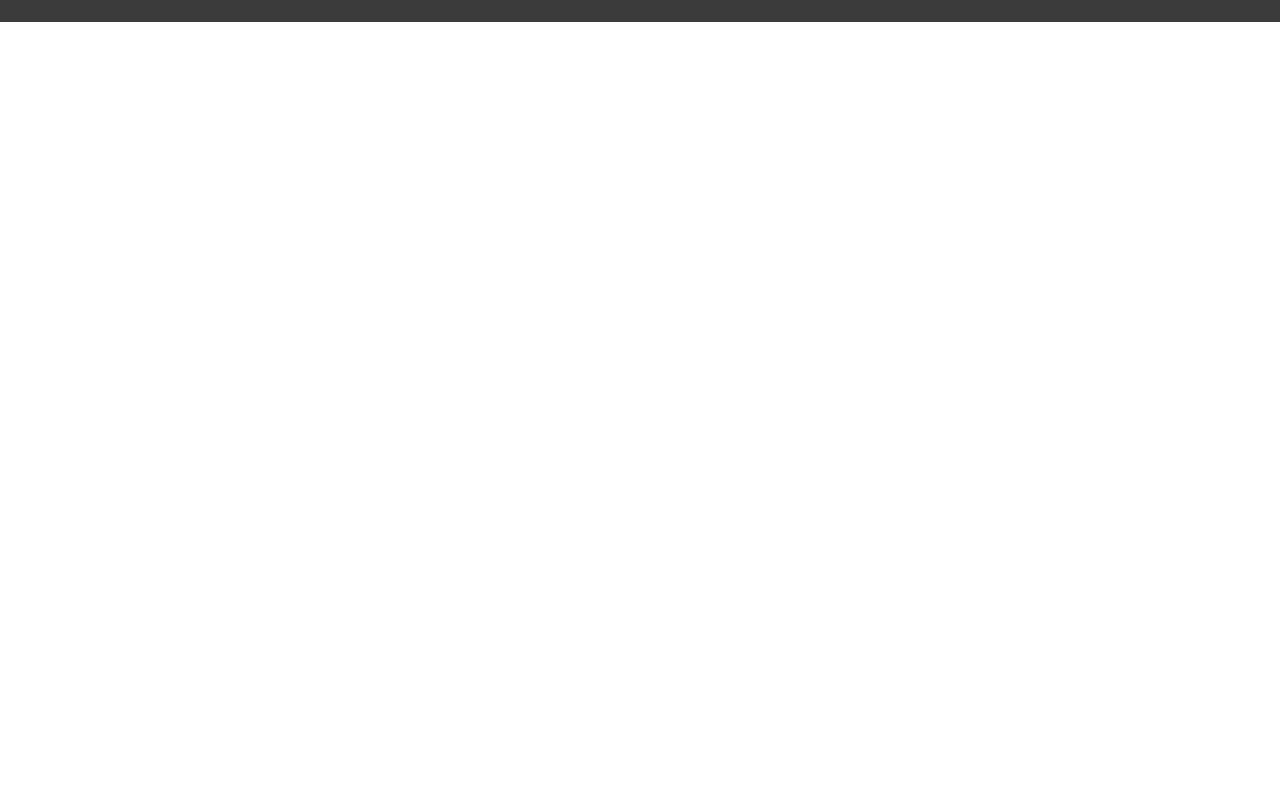
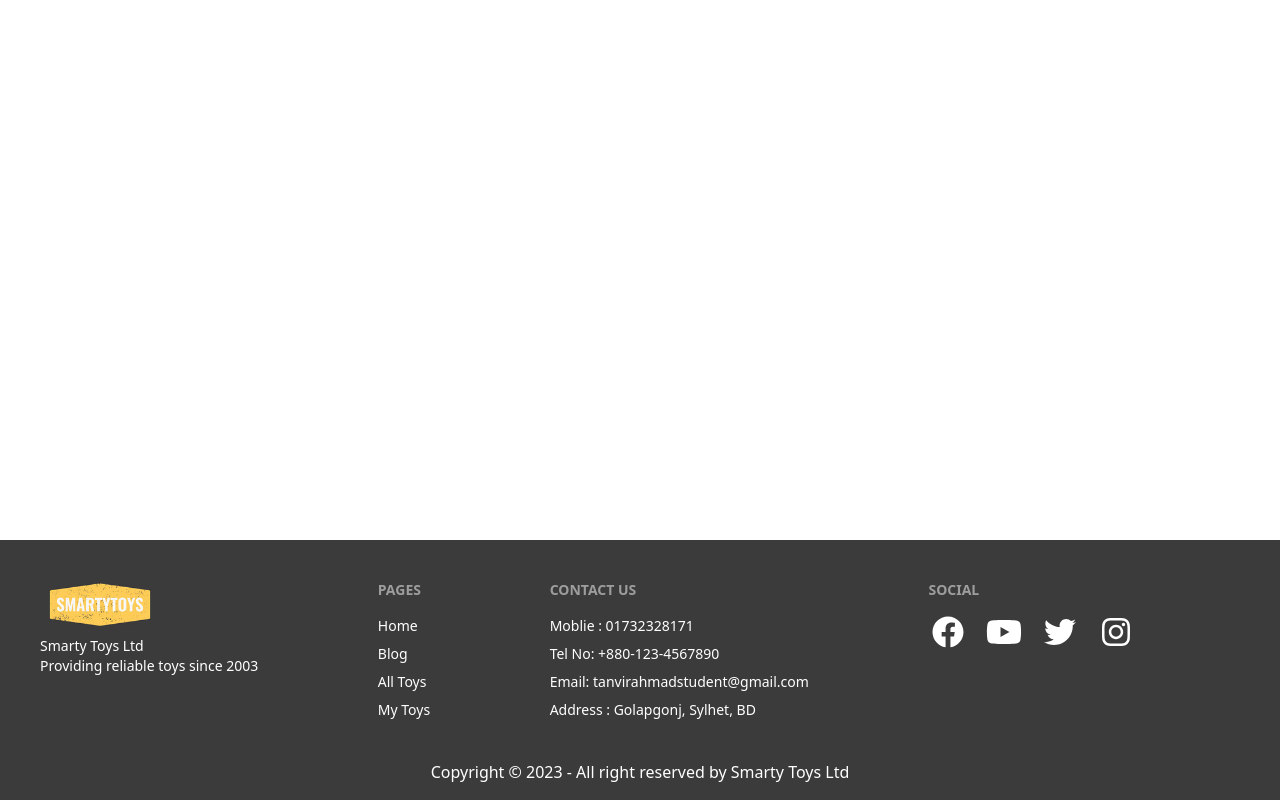
Before and after one commit to Tanvir3232/toy-marketplace-client, a React (Vite) app: page / in a window 1280 px wide. Shown: the part 260-1060 px from the top of the page. Before the commit the page ends 800 px from the top, so only its background shows below. Built offline with nearby package versions, Linux system fonts and the light colour scheme; no server answers.

Commit message:
implement footer section

```diff
--- a/src/layout/Main.jsx
+++ b/src/layout/Main.jsx
@@ -8,7 +8,9 @@
     return (
         <div>
              <Header></Header>
-             <Outlet></Outlet>
+             <div className='min-h-[calc(100vh-120px)] md:mx-12 mx-3 my-5'>
+                <Outlet></Outlet>
+             </div>
              <Footer></Footer>
              <Toaster />
         </div>
--- a/src/pages/Shared/Footer.jsx
+++ b/src/pages/Shared/Footer.jsx
@@ -1,22 +1,45 @@
-import React from 'react';
+import { Link } from 'react-router-dom';
+import logo from '../../assets/logo.png'
+import { FaBeer, FaFacebook, FaInstagram, FaTwitter, FaYoutube } from 'react-icons/fa';
+const Footer = () => {
+  return (
+    <footer className=' bg-[#3B3B3B] text-neutral-content'>
+      <div  className="footer p-10 ">
+        <div>
+          <img src={logo} className='h-12' alt="" />
+          <p>Smarty Toys Ltd<br />Providing reliable toys since 2003</p>
 
-const Footer = () => {
-    return (
-        <footer className="footer p-10 bg-[#3B3B3B] text-neutral-content">
+        </div>
         <div>
-          <svg width="50" height="50" viewBox="0 0 24 24" xmlns="http://www.w3.org/2000/svg" fillRule="evenodd" clipRule="evenodd" className="fill-current"><path d="M22.672 15.226l-2.432.811.841 2.515c.33 1.019-.209 2.127-1.23 2.456-1.15.325-2.148-.321-2.463-1.226l-.84-2.518-5.013 1.677.84 2.517c.391 1.203-.434 2.542-1.831 2.542-.88 0-1.601-.564-1.86-1.314l-.842-2.516-2.431.809c-1.135.328-2.145-.317-2.463-1.229-.329-1.018.211-2.127 1.231-2.456l2.432-.809-1.621-4.823-2.432.808c-1.355.384-2.558-.59-2.558-1.839 0-.817.509-1.582 1.327-1.846l2.433-.809-.842-2.515c-.33-1.02.211-2.129 1.232-2.458 1.02-.329 2.13.209 2.461 1.229l.842 2.515 5.011-1.677-.839-2.517c-.403-1.238.484-2.553 1.843-2.553.819 0 1.585.509 1.85 1.326l.841 2.517 2.431-.81c1.02-.33 2.131.211 2.461 1.229.332 1.018-.21 2.126-1.23 2.456l-2.433.809 1.622 4.823 2.433-.809c1.242-.401 2.557.484 2.557 1.838 0 .819-.51 1.583-1.328 1.847m-8.992-6.428l-5.01 1.675 1.619 4.828 5.011-1.674-1.62-4.829z"></path></svg>
-          <p>ACME Industries Ltd.<br/>Providing reliable tech since 1992</p>
+             <span className="footer-title">Pages</span>
+             <Link to='/'>Home</Link>
+             <Link to='/blog'>Blog</Link>
+             <Link to='/all-toy'>All Toys</Link>
+             <Link to='/my-toys'>My Toys</Link>
+        </div>
+        <div>
+             <span className="footer-title">Contact Us</span>
+             <li className='list-none'>Moblie : 01732328171</li>
+             <li className='list-none'>Tel No: +880-123-4567890</li>
+             <li className='list-none'>Email: tanvirahmadstudent@gmail.com</li>
+             <li className='list-none'>Address : Golapgonj, Sylhet, BD</li>
+
         </div>
         <div>
           <span className="footer-title">Social</span>
           <div className="grid grid-flow-col gap-4">
-            <a><svg xmlns="http://www.w3.org/2000/svg" width="24" height="24" viewBox="0 0 24 24" className="fill-current"><path d="M24 4.557c-.883.392-1.832.656-2.828.775 1.017-.609 1.798-1.574 2.165-2.724-.951.564-2.005.974-3.127 1.195-.897-.957-2.178-1.555-3.594-1.555-3.179 0-5.515 2.966-4.797 6.045-4.091-.205-7.719-2.165-10.148-5.144-1.29 2.213-.669 5.108 1.523 6.574-.806-.026-1.566-.247-2.229-.616-.054 2.281 1.581 4.415 3.949 4.89-.693.188-1.452.232-2.224.084.626 1.956 2.444 3.379 4.6 3.419-2.07 1.623-4.678 2.348-7.29 2.04 2.179 1.397 4.768 2.212 7.548 2.212 9.142 0 14.307-7.721 13.995-14.646.962-.695 1.797-1.562 2.457-2.549z"></path></svg></a>
-            <a><svg xmlns="http://www.w3.org/2000/svg" width="24" height="24" viewBox="0 0 24 24" className="fill-current"><path d="M19.615 3.184c-3.604-.246-11.631-.245-15.23 0-3.897.266-4.356 2.62-4.385 8.816.029 6.185.484 8.549 4.385 8.816 3.6.245 11.626.246 15.23 0 3.897-.266 4.356-2.62 4.385-8.816-.029-6.185-.484-8.549-4.385-8.816zm-10.615 12.816v-8l8 3.993-8 4.007z"></path></svg></a>
-            <a><svg xmlns="http://www.w3.org/2000/svg" width="24" height="24" viewBox="0 0 24 24" className="fill-current"><path d="M9 8h-3v4h3v12h5v-12h3.642l.358-4h-4v-1.667c0-.955.192-1.333 1.115-1.333h2.885v-5h-3.808c-3.596 0-5.192 1.583-5.192 4.615v3.385z"></path></svg></a>
+            <Link to='https://www.facebook.com/' ><FaFacebook className='w-10 h-8'/></Link>
+            <Link to='https://www.youtube.com/' ><FaYoutube className='w-10 h-8'/></Link>
+            <Link to='https://www.twitter.com/' ><FaTwitter className='w-10 h-8'/></Link>
+            <Link to='https://www.instagram.com/' ><FaInstagram className='w-10 h-8'/></Link>
+
           </div>
         </div>
-      </footer>
-    );
+      </div>
+      <p className='text-center pb-4'>Copyright &copy; 2023 - All right reserved by Smarty Toys Ltd</p>
+    </footer>
+
+  );
 };
 
 export default Footer;
--- a/src/pages/Shared/Header.jsx
+++ b/src/pages/Shared/Header.jsx
@@ -39,7 +39,7 @@
             </div>
             <div className="navbar-end">
                {
-                user?<div className='flex gap-2 items-center'><img src={user.photoURL} className='rounded-full w-12 h-12 ' alt="" /> <button onClick={handleLogOut} className='btn btn-error'>Logout</button></div>:
+                user?<div className='flex gap-2 items-center'><img src={user.photoURL} title={user.displayName} className='rounded-full w-12 h-12 ' alt="" /> <button onClick={handleLogOut} className='btn btn-error'>Logout</button></div>:
                 <> <Link to="/login" className='btn btn-primary mr-2'>Login</Link>
                 <Link to="/register" className='btn btn-warning'>Sign Up</Link></>
                }
```
